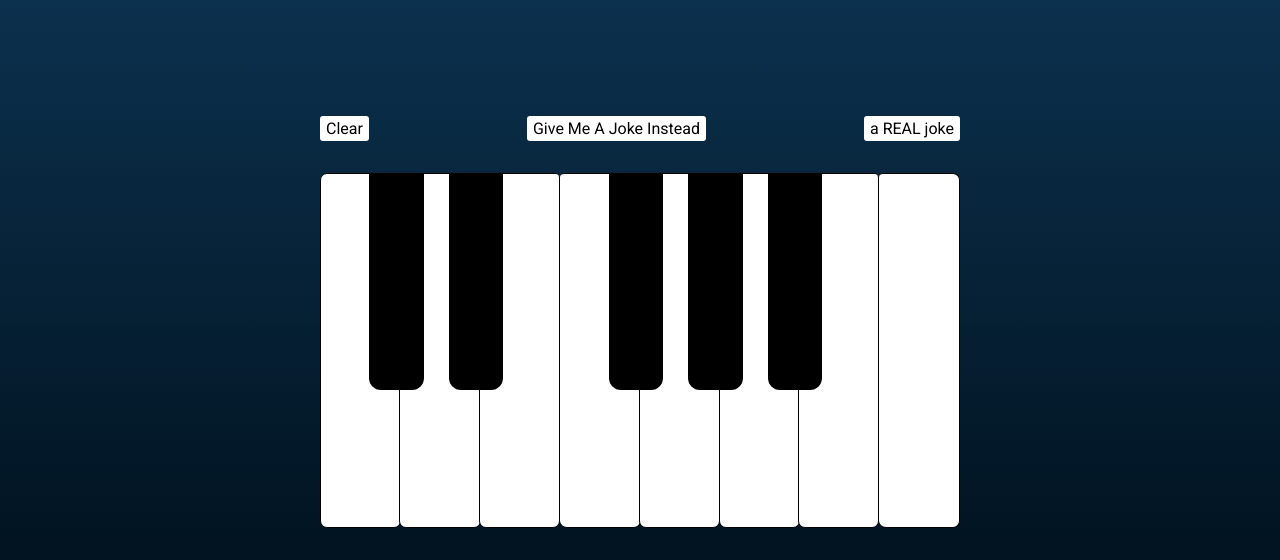
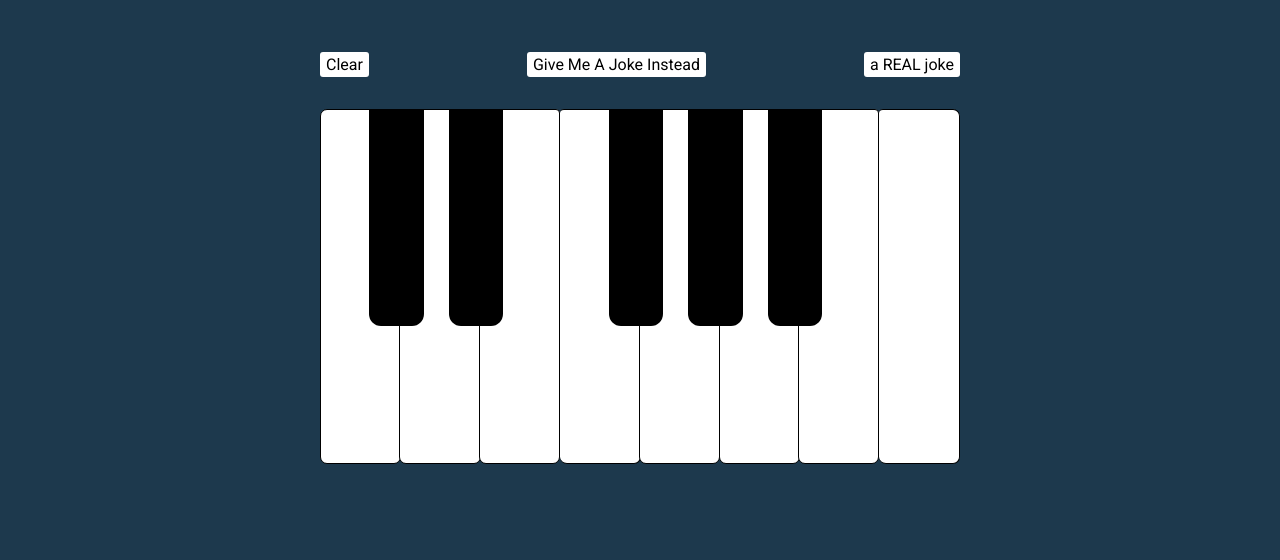
Before and after one commit to marsobpro/intervals, a plain HTML site: page index.html in a window 1280 px wide. Shown: the part 289-849 px from the top of the page. After the commit the page ends 800 px from the top, so only its background shows below. Drawn offline with Linux system fonts and the light colour scheme.

Commit message:
Change background color

```diff
--- a/css/styles.css
+++ b/css/styles.css
@@ -1,7 +1,7 @@
 :root {
   --text-color-primary: #fff4cf;
   --text-color-secondary: #ffb200;
-  --bg-color: #277bc0;
+  --bg-color: #1d394d;
   --keyboard-width: 40rem;
 }
 
@@ -15,12 +15,7 @@
 
 body {
   margin-inline: 8px;
-  background: var(--bg-color);
-  background-image: linear-gradient(
-    0deg,
-    rgb(1, 19, 32) 0%,
-    rgba(1, 19, 32, 0.582) 97%
-  );
+  background-color: var(--bg-color);
 }
 
 .wrapper {
@@ -105,7 +100,7 @@ body {
 .bottom-wrapper {
   display: flex;
   justify-content: space-between;
-  margin-top: 8rem;
+  margin-top: 4rem;
   margin-bottom: 2rem;
 }
 
```
